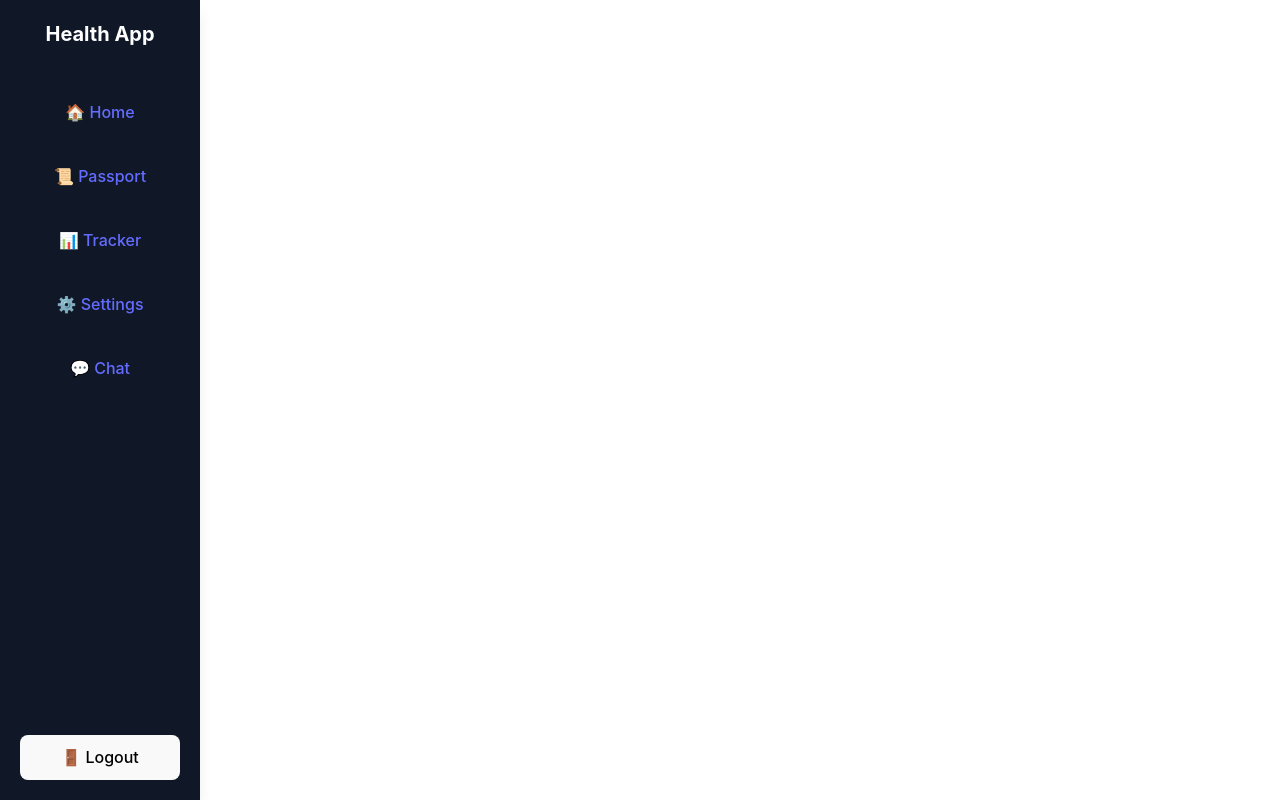
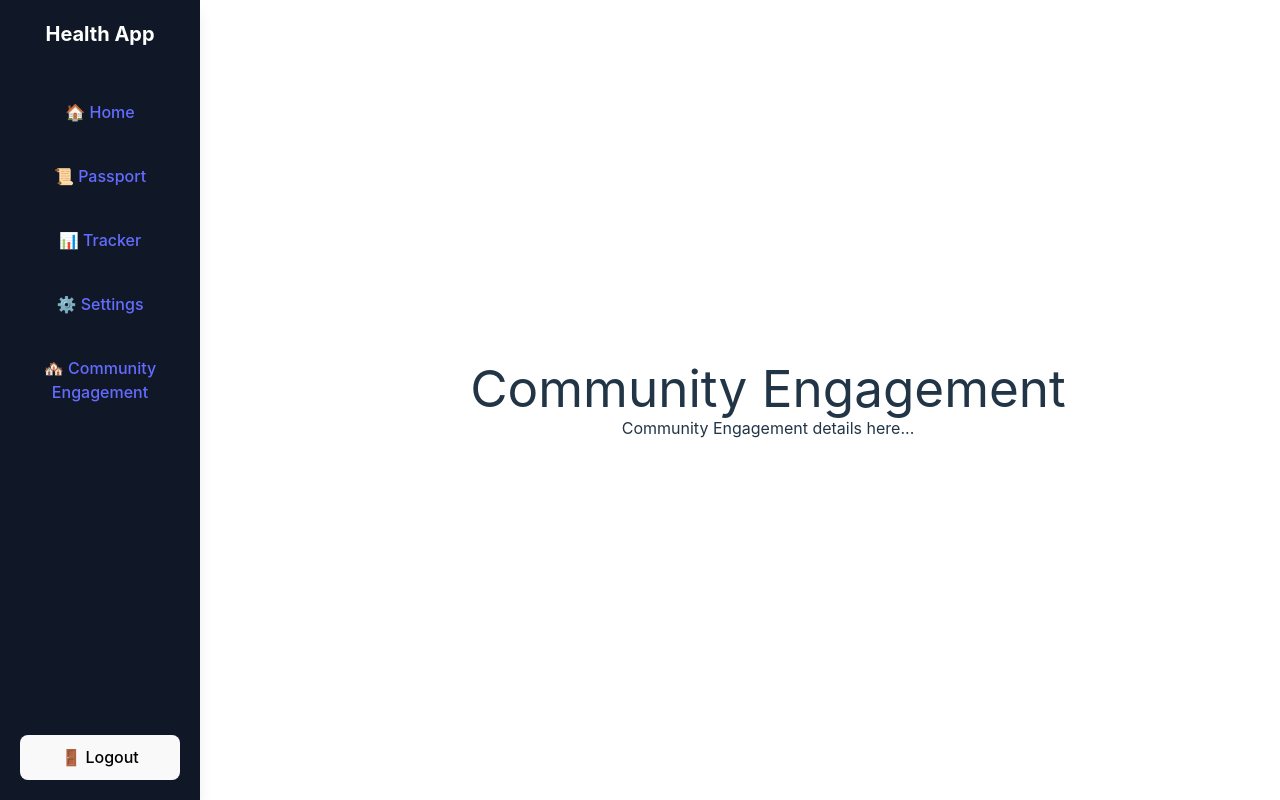
Before and after one commit to CettleK/p2, a React (Vite) app: page /CommunityEngagement in a window 1280 px wide. Built offline with nearby package versions, Linux system fonts and the light colour scheme.

Commit message:
Changed Chat to CommunityEngagement

```diff
--- a/package.json
+++ b/package.json
@@ -10,7 +10,7 @@
     "preview": "vite preview"
   },
   "dependencies": {
-    "@tailwindcss/vite": "^4.0.7",
+    "@tailwindcss/vite": "^4.0.8",
     "react": "^19.0.0",
     "react-dom": "^19.0.0",
     "react-router-dom": "^7.2.0"
@@ -27,7 +27,7 @@
     "eslint-plugin-react-refresh": "^0.4.18",
     "globals": "^15.14.0",
     "postcss": "^8.5.3",
-    "tailwindcss": "^4.0.7",
+    "tailwindcss": "^4.0.8",
     "vite": "^6.1.0"
   }
 }
--- a/src/App.jsx
+++ b/src/App.jsx
@@ -11,7 +11,7 @@ import Home from "./pages/Home";
 import Passport from "./pages/Passport";
 import Tracker from "./pages/Tracker";
 import Settings from "./pages/Settings";
-import Chat from "./pages/Chat";
+import CommunityEngagement from "./pages/CommunityEngagement";
 import Sidebar from "./components/Sidebar";
 
 function App() {
@@ -28,7 +28,7 @@ function App() {
             <Route path="/Passport" element= {<Passport/>} />
             <Route path="/Tracker" element= {<Tracker/>} />
             <Route path="/Settings" element= {<Settings/>} />
-            <Route path="/Chat" element= {<Chat/>} />
+            <Route path="/CommunityEngagement" element= {<CommunityEngagement/>} />
           </Routes>
         </div>
 
--- a/src/components/Sidebar.jsx
+++ b/src/components/Sidebar.jsx
@@ -11,7 +11,7 @@ const Sidebar = () => {
             <Link to="/passport" className="block p-3 rounded-lg hover:bg-gray-700 transition-all duration-200">📜 Passport</Link>
             <Link to="/tracker" className="block p-3 rounded-lg hover:bg-gray-700 transition-all duration-200">📊 Tracker</Link>
             <Link to="/settings" className="block p-3 rounded-lg hover:bg-gray-700 transition-all duration-200">⚙️ Settings</Link>
-            <Link to="/chat" className="block p-3 rounded-lg hover:bg-gray-700 transition-all duration-200">💬 Chat</Link>
+            <Link to="/CommunityEngagement" className="block p-3 rounded-lg hover:bg-gray-700 transition-all duration-200">🏘️ Community Engagement</Link>
         </nav>
 
         <div className="mt-auto">
--- a/src/pages/Chat.jsx
+++ /dev/null
@@ -1,10 +0,0 @@
-const Chat = () => {
-    return (
-      <div>
-        <h1>Chat</h1>
-        <p>Chat details here...</p>
-      </div>
-    );
-  };
-
-  export default Chat;
--- /dev/null
+++ b/src/pages/CommunityEngagement.jsx
@@ -0,0 +1,10 @@
+const CommunityEngagement = () => {
+    return (
+      <div>
+        <h1>Community Engagement</h1>
+        <p>Community Engagement details here...</p>
+      </div>
+    );
+  };
+
+  export default CommunityEngagement;
```
Also changed, not shown: 1 other file (tests, documents, lock files or other folders).
